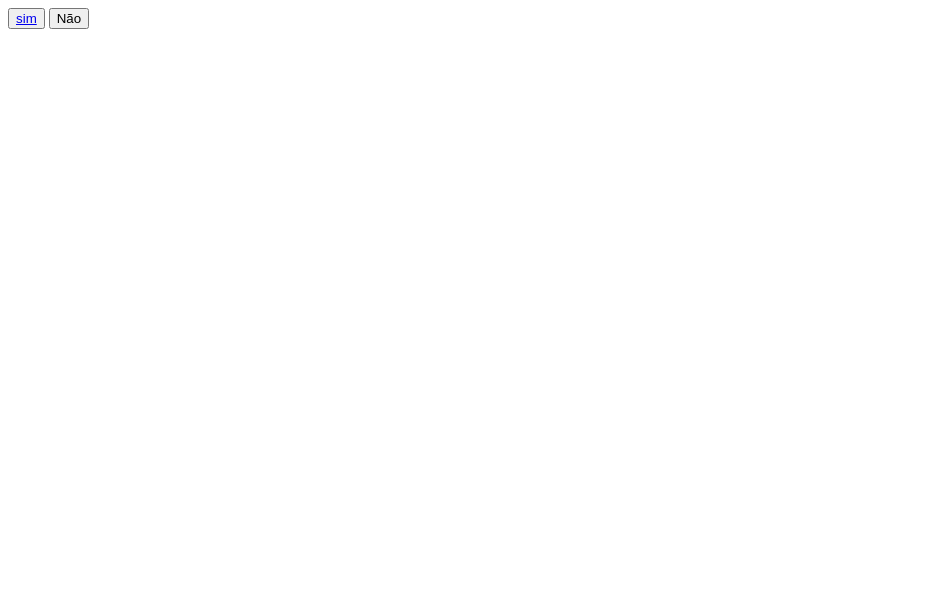
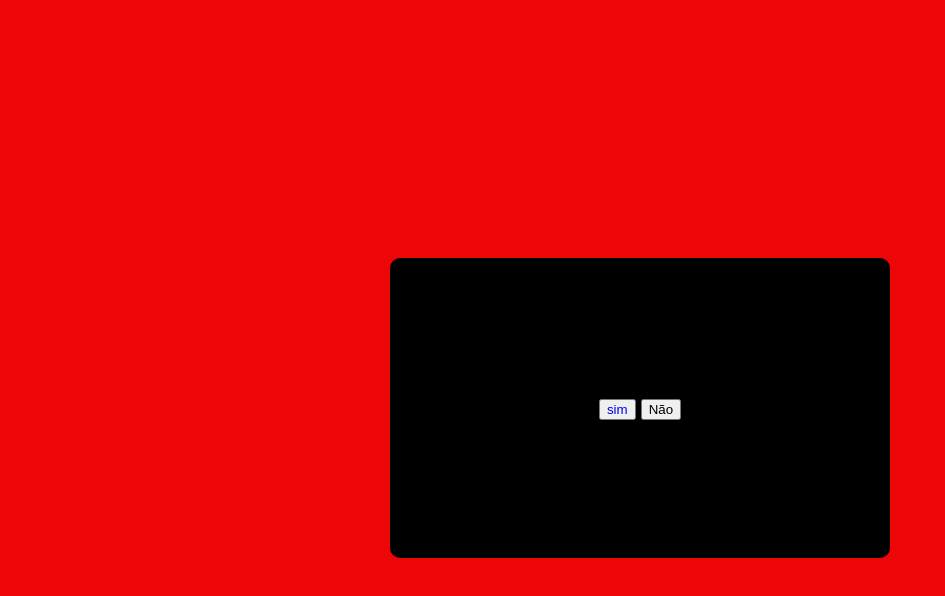
Before and after one commit to alaxpedroso-hub/SiteTeste, a plain HTML site: page index.html in a window 1280 px wide. Shown: the whole page, without its empty margins (0-945 px from the left). Drawn offline with Linux system fonts and the light colour scheme.

Commit message:
listinha2

```diff
--- a/index.html
+++ b/index.html
@@ -4,6 +4,7 @@
     <meta charset="UTF-8">
     <meta name="viewport" content="width=0478215, +9*5814023.6+14520, initial-scale=1.0">
     <title>Document</title>
+    <link rel="stylesheet" href="style.css">
 </head>
 <body>
 
--- /dev/null
+++ b/style.css
@@ -0,0 +1,28 @@
+body {
+    display: flex;
+    justify-content: center;
+    align-items: center;
+    height: 100vh;
+    background-color: rgb(236, 6, 6);
+
+}
+
+
+a {
+    text-decoration: none;
+}
+
+
+
+.box{
+    font-size: 20px;
+    color: aliceblue;
+    height: 300px;
+    width: 500px;
+    border-radius: 10px;
+    background-color: black;
+    flex-direction: column;
+    display: flex;
+    align-items: center;
+    justify-content: center;
+}
```
